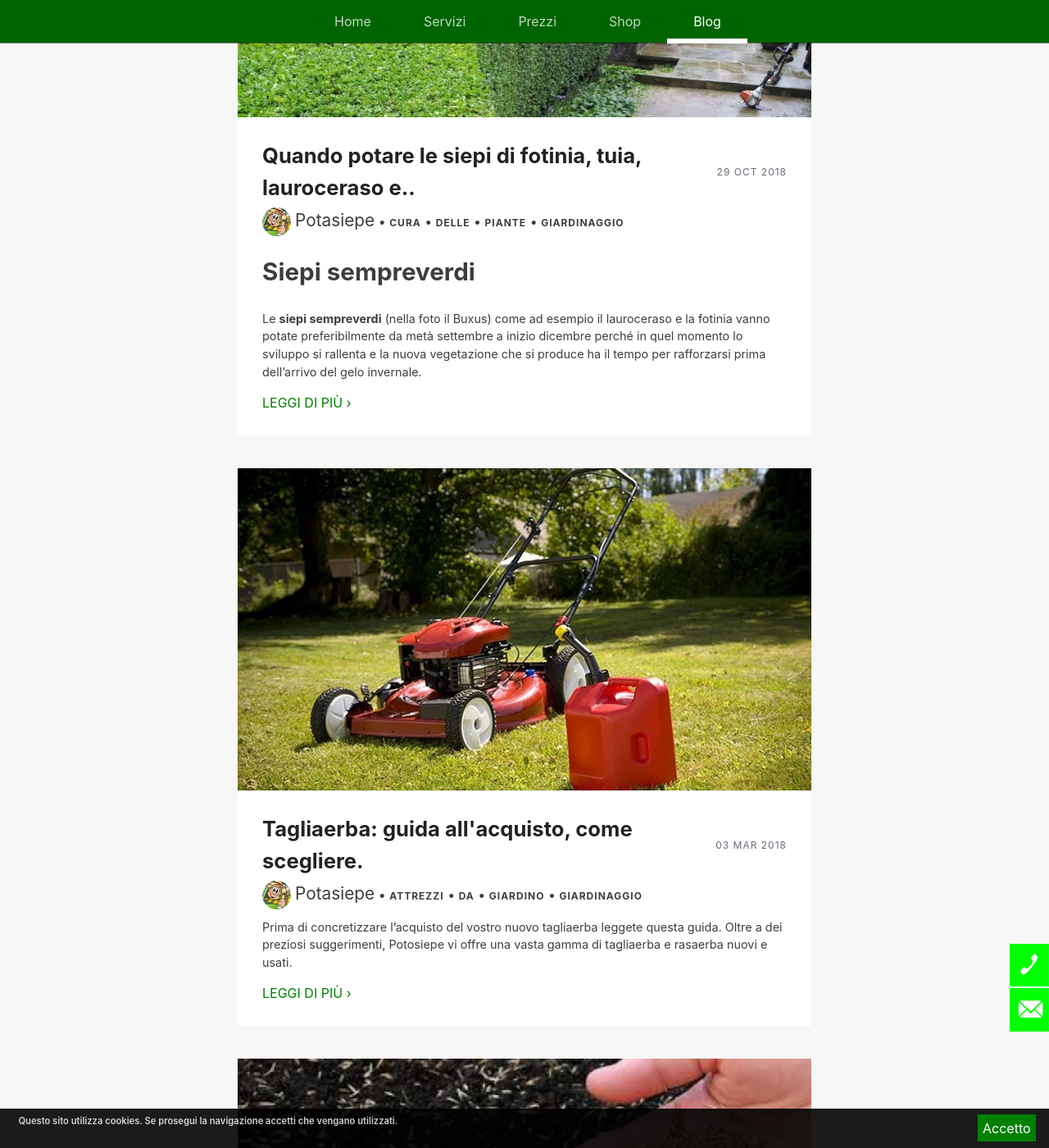
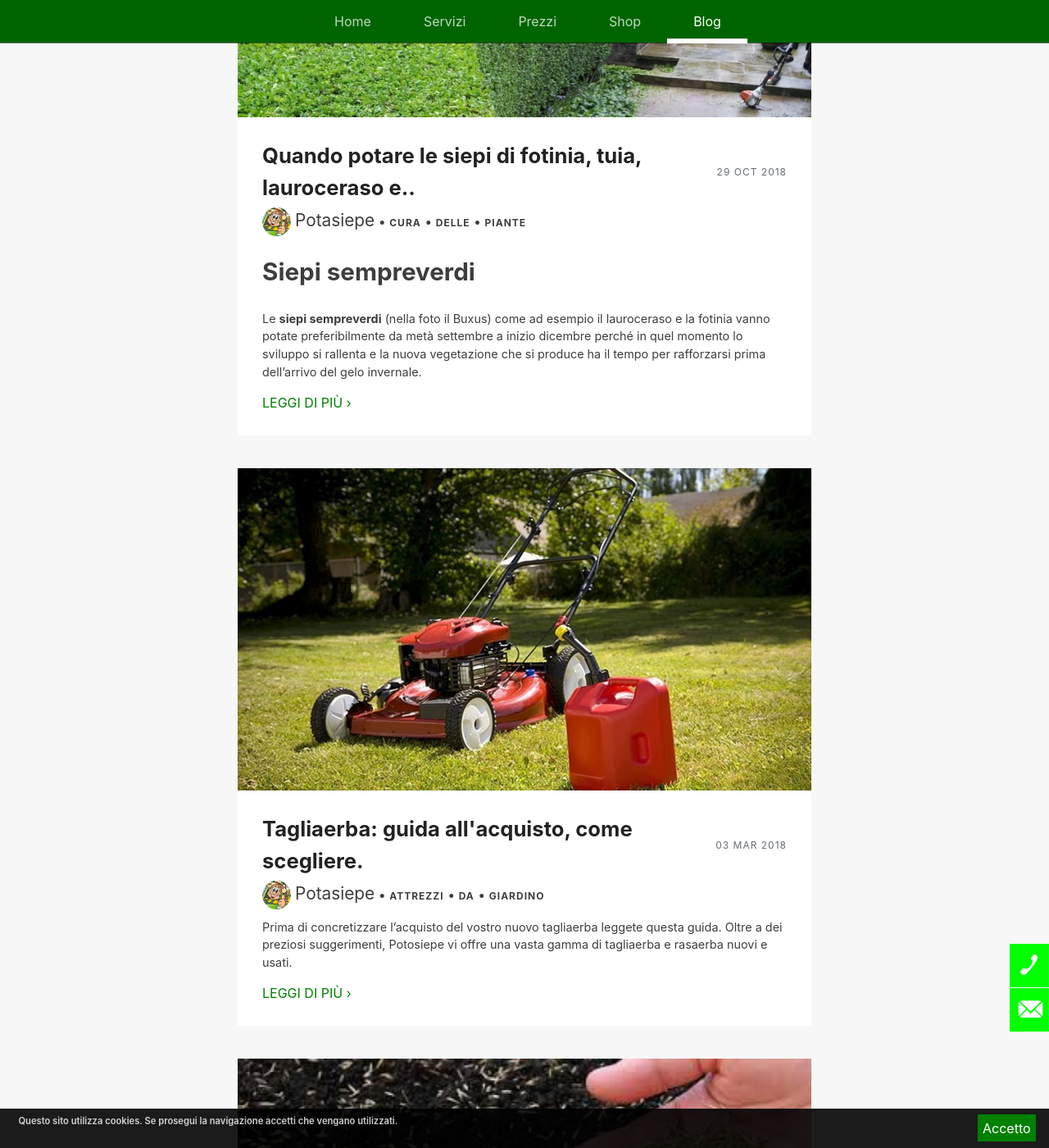
Before and after one commit to enricocaputo/potasiepe, a Jekyll site: the page built from blog/index.html, in a window 1280 px wide and 1400 px high, scrolled down 585 px. Shown: the whole window at 82% size. Built offline with Jekyll 4.4.1, drawn with Linux system fonts in a browser that asks for light colours; the list of posts is cut into pages by our own code.

Commit message:
_config.yml

```diff
--- a/_config.yml
+++ b/_config.yml
@@ -41,7 +41,6 @@ defaults:
     values:
       layout: "post"
       author: "potasiepe"
-      category: "giardinaggio"
       image: "/img/share-potasiepe.jpg"
   - scope:
       path: "_casette_giardino"
```
